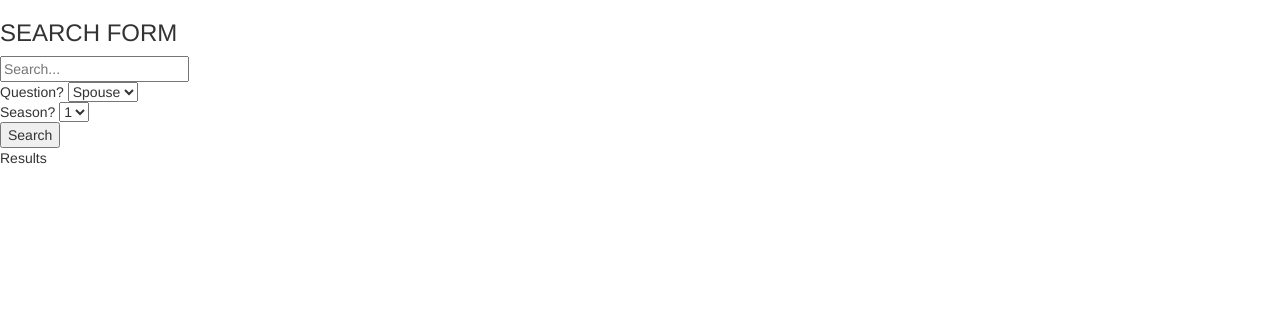
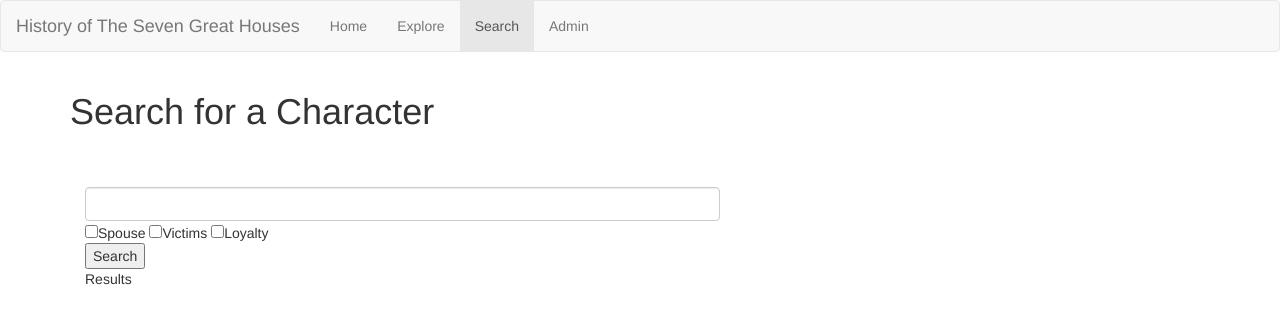
Before and after one commit to tylercrawford/GameOfThrones, a PHP site: page /search.html in a window 1280 px wide. Shown: the top 324 px of the page. Run offline with PHP 8.4, Linux system fonts and the light colour scheme.

Commit message:
AJAX Search

```diff
--- a/autocomplete.php
+++ b/autocomplete.php
@@ -1,7 +1,7 @@
 <?php
 require_once("config.php");
 if(!empty($_POST["keyword"])) {
-$query ="SELECT * FROM Person WHERE p_name like '" . $_POST["keyword"] . "%' ORDER BY p_name";
+$query ="SELECT * FROM Person WHERE p_name like '%" . $_POST["keyword"] . "%' ORDER BY p_name";
 $result = mysqli_query($con, $query);
 if(!empty($result)) {
 ?>
--- a/search.html
+++ b/search.html
@@ -19,17 +19,22 @@
    });
 
     $(document).ready(function(){
-       $("#submit").on('click', function(){
+       $("#submit").on("click",function(){
+          var marriage = $('input[name="marriage"]').prop('checked');
+          var loyal = $('input[name="loyal"]').prop('checked');
+          var death = $('input[name="death"]').prop('checked');
           $.ajax({
           type:"POST",
           url: "search.php",
-          data: {person : $("#search-box").val(), season : $("#season").val(), question : $("#question").val()},
+          data: {person : $("#search-box").val(), marriage : marriage, loyal : loyal, death : death},
           success: function(data) {
              $("#results").html(data);
           }
           });
        });
     });
+
+
 //To select Person name
 function selectPerson(val) {
 $("#search-box").val(val);
@@ -44,40 +49,41 @@ $("#suggestion-box").hide();
 
 <body>
 
-  <h3>SEARCH FORM</h3>
+    <nav class="navbar navbar-default">
+      <div class="container-fluid">
+        <div class="navbar-header">
+          <a class="navbar-brand" href="#">History of The Seven Great Houses</a>
+        </div>
+        <ul class="nav navbar-nav">
+          <li><a href="./index.html">Home</a></li>
+          <li><a href="./kingdoms.php">Explore</a></li>
+          <li class="active"><a href="./search.html">Search</a></li>
+          <li><a href="#">Admin</a></li>
+        </ul>
+      </div>
+    </nav>
 
-  <div class="frmsearch">
+      <div class="container">
 
-     <input type="text" placeholder="Search..." id="search-box">
-     <div id ="suggestion-box"></div>
+	<h1>Search for a  Character</h1>
+	<br><br>
+	  <div class="col-xs-7 col-centered">
+	    <label for="search-box"></label>
+	       <input type="text" class="form-control" id="search-box" type="search">
+	    <div id="suggestion-box"></div>
 
-     <div id="question-box"> Question?
-       <select name="Question" id="question">
-	 <option value="MarriedTo">Spouse</option>
-	 <option value="Death">Victims</option>
-	 <option value="LoyalTo">Loyalty</option>
-       </select>
+	    <div id="question-box">
+	      <input type="checkbox" name="marriage" value="MarriedTo" id="marriage">Spouse</option>
+              <input type="checkbox" name="death" value="Death" id="death">Victims</option>
+              <input type="checkbox" name="loyal" value="LoyalTo" id="loyal">Loyalty</option>
             </div>
-
-     <div id="season-box">Season?
-       <select name="season" id="season">
-	 <option value="1">1</option>
-	 <option value="2">2</option>
-	 <option value="3">3</option>
-	 <option value="4">4</option>
-	 <option value="5">5</option>
-       </select>
-     </div>
-
             <div>
 	      <button type="button" id="submit">Search</button>
-     </div>
 	    </div>
 
       <div id="results">
 	<p>Results</p>
-  </div
+      </div>
+</div>
 </body>
-
-
 </html>
```
Also changed, not shown: index.html (+16 -5 lines), search.php (+9 -7 lines). Lines whose indentation alone changed are shown as unchanged.
